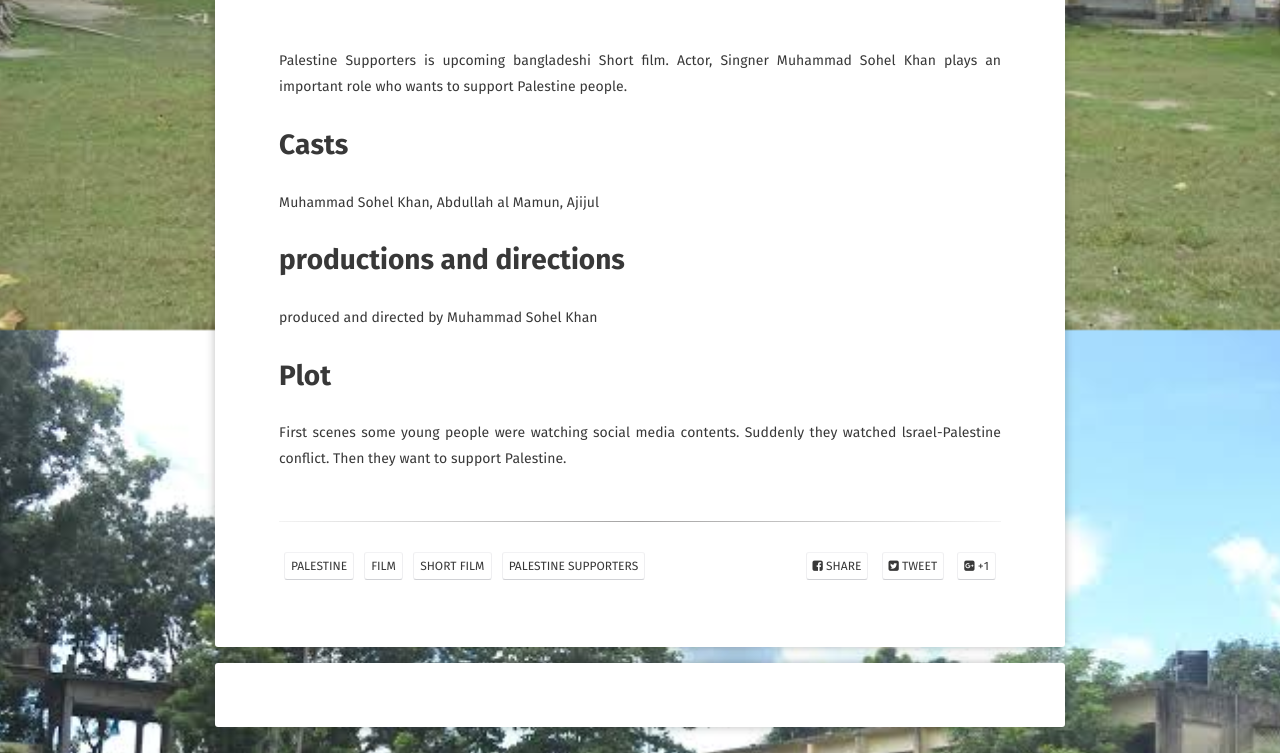
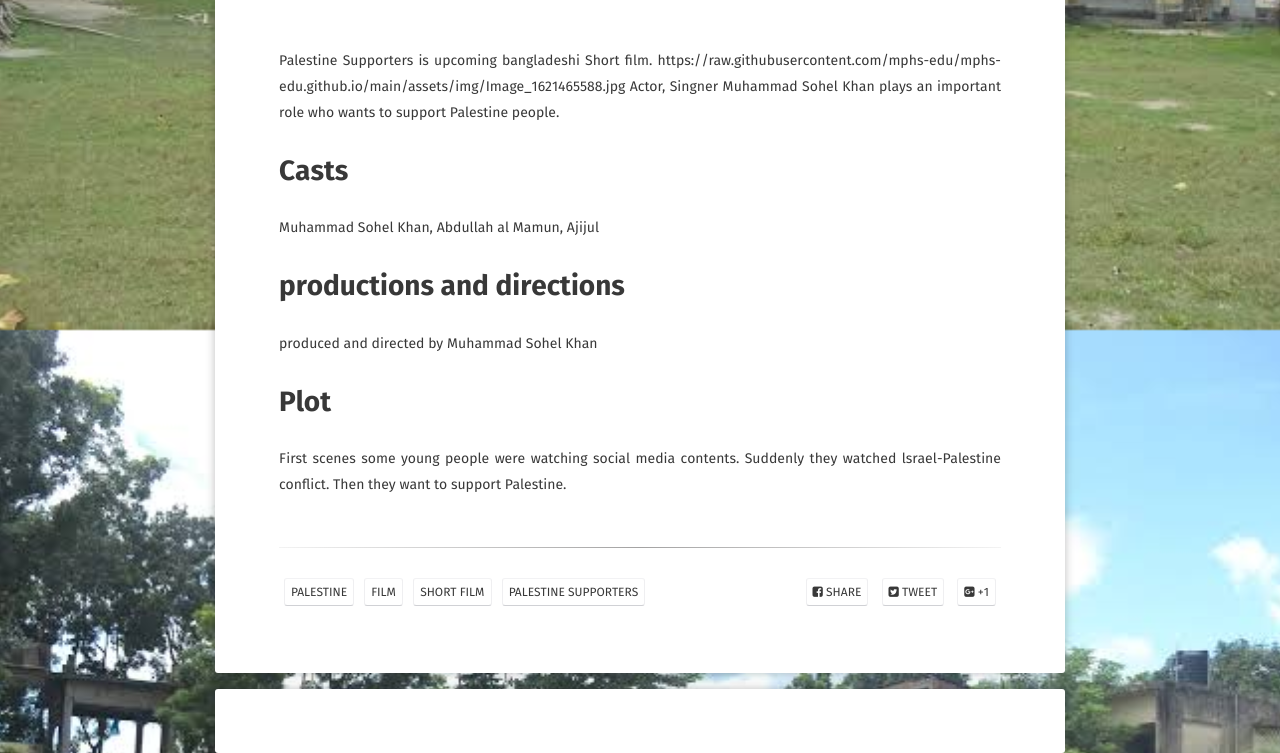
Before and after one commit to sohelkhanzz/mphs-edu.github.io, a Jekyll site: the page built from _posts/2021-05-20-palestine-supporters.md, in a window 1280 px wide. Shown: the part 570-1323 px from the top of the page. Built offline with Jekyll 4.4.1, drawn with Linux system fonts in a browser that asks for light colours; nearby versions of some CDN libraries; some web fonts are replaced; comment, search, counter and statistics services are not loaded; a style sheet for code colours, icons or effects is not loaded; part of the change alters nothing that is shown.

Commit message:
Update 2021-05-20-palestine-supporters.md

```diff
--- a/_posts/2021-05-20-palestine-supporters.md
+++ b/_posts/2021-05-20-palestine-supporters.md
@@ -4,11 +4,12 @@ title: "Palestine Supporters Bangladeshi Short film "
 date: 2021-05-20
 excerpt: "Palestine Supporters "
 tags: [Palestine, film, Short film, Palestine Supporters]
-feature: https://raw.githubusercontent.com/sohelkhann/sohelkhann.github.io/master/assets/img/teaa.jpeg
+feature: https://raw.githubusercontent.com/mphs-edu/mphs-edu.github.io/main/assets/img/Image_1621465588.jpg
 comments: true
 ---
 Palestine Supporters is
  upcoming bangladeshi Short film.
+https://raw.githubusercontent.com/mphs-edu/mphs-edu.github.io/main/assets/img/Image_1621465588.jpg
  Actor, Singner Muhammad Sohel Khan plays an important role who wants to support
 Palestine people.
 # Casts
```
